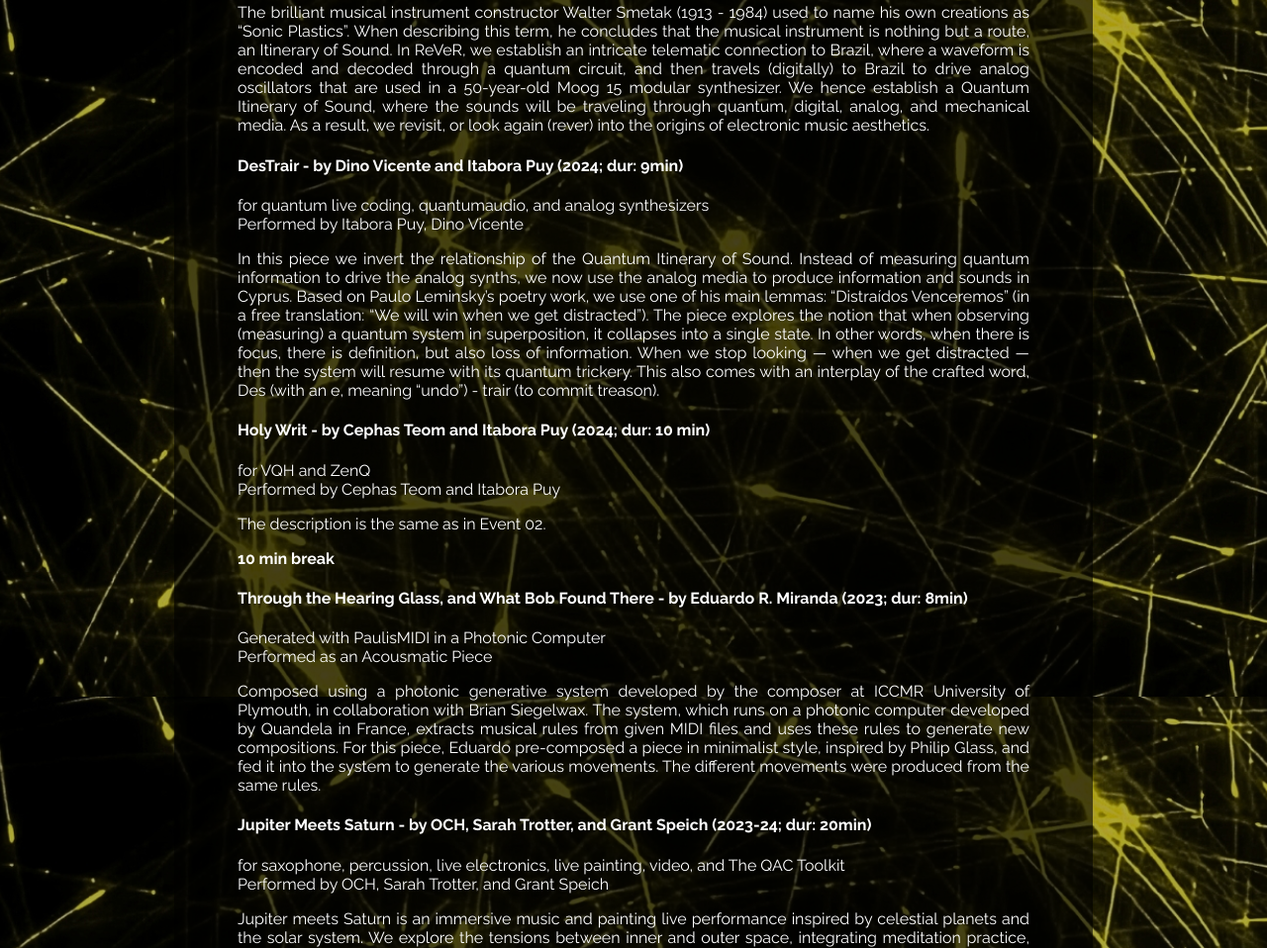
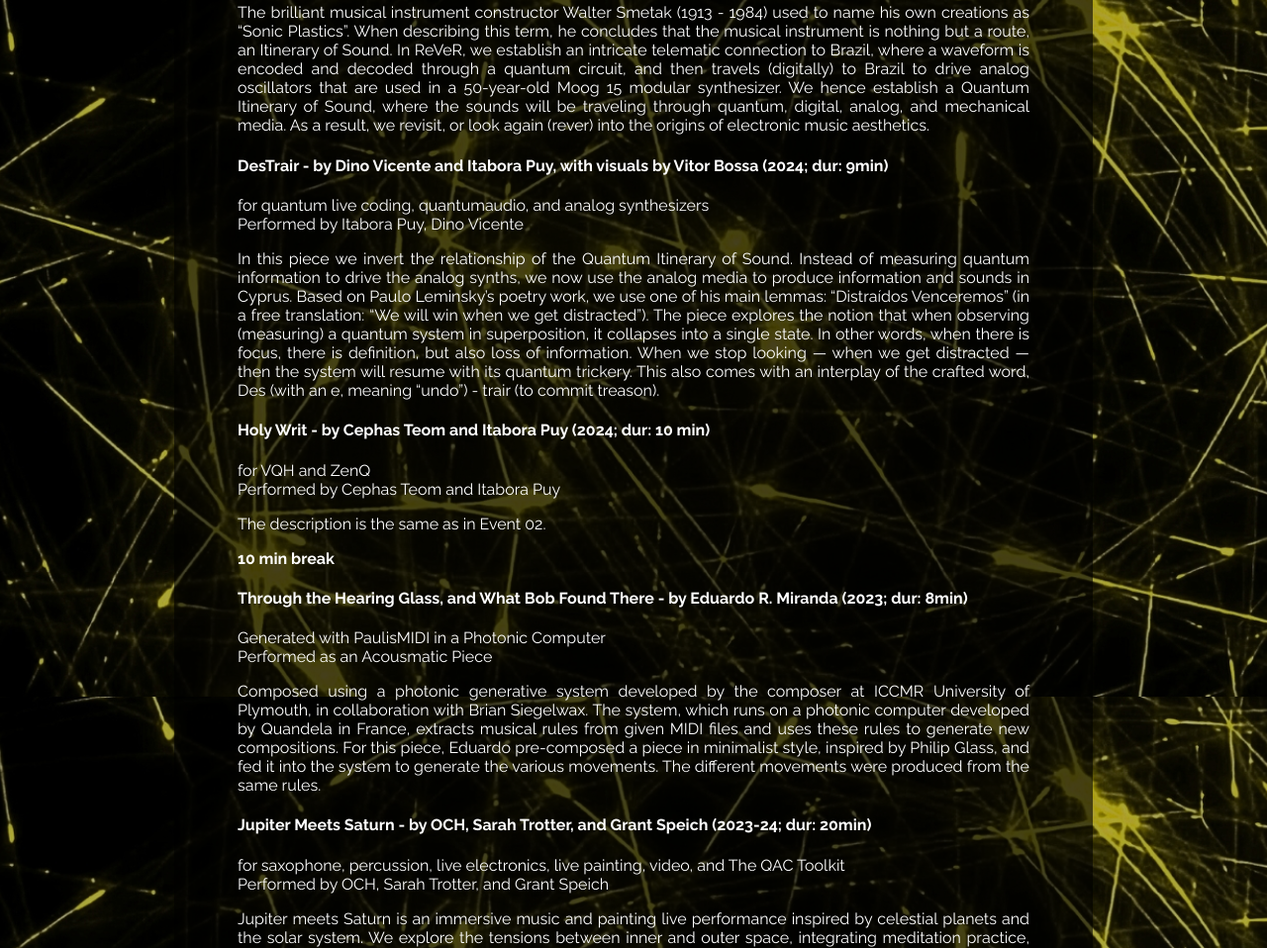
Before and after one commit to Itaborala/Quantum_Itineraries_Week, a plain HTML site: page index.html in a window 1280 px wide. Shown: the part 3296-4254 px from the top of the page at 99% size. Drawn offline with Linux system fonts and the light colour scheme.

Commit message:
Update performance details for DesTrair piece

```diff
--- a/index.html
+++ b/index.html
@@ -145,7 +145,7 @@
     <p>The brilliant musical instrument constructor Walter Smetak (1913 - 1984) used to name his own creations as “Sonic Plastics”. When describing this term, he concludes that the musical instrument is nothing but a route, an Itinerary of Sound. In ReVeR, we establish an intricate telematic connection to Brazil, where a waveform is encoded and decoded through a quantum circuit, and then travels (digitally) to Brazil to drive analog oscillators that are used in a 50-year-old Moog 15 modular synthesizer. We hence establish a Quantum Itinerary of Sound, where the sounds will be traveling through quantum, digital, analog, and mechanical media. As a result, we revisit, or look again (rever) into the origins of electronic music aesthetics.</p>
 
     <!-- Third piece -->
-    <h4>DesTrair - by Dino Vicente and Itabora Puy (2024; dur: 9min)</h4>
+    <h4>DesTrair - by Dino Vicente and Itabora Puy, with visuals by Vitor Bossa (2024; dur: 9min)</h4>
     <p>for quantum live coding, quantumaudio, and analog synthesizers<br>Performed by Itabora Puy, Dino Vicente</p>
     <p>In this piece we invert the relationship of the Quantum Itinerary of Sound. Instead of measuring quantum information to drive the analog synths, we now use the analog media to produce information and sounds in Cyprus.
     Based on Paulo Leminsky’s poetry work, we use one of his main lemmas: “Distraídos Venceremos” (in a free translation: “We will win when we get distracted”). The piece explores the notion that when observing (measuring) a quantum system in superposition, it collapses into a single state. In other words, when there is focus, there is definition, but also loss of information. When we stop looking — when we get distracted — then the system will resume with its quantum trickery. This also comes with an interplay of the crafted word, Des (with an e, meaning “undo”) - trair (to commit treason).</p>
```
